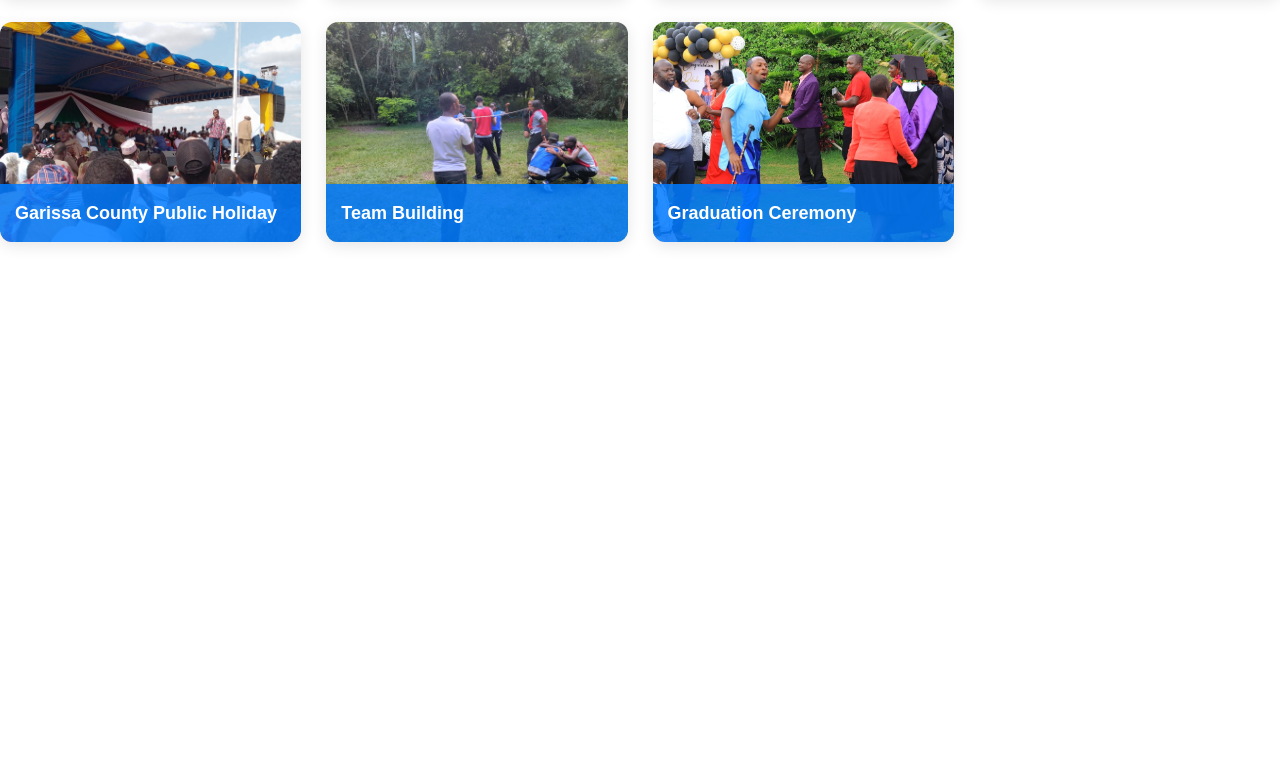
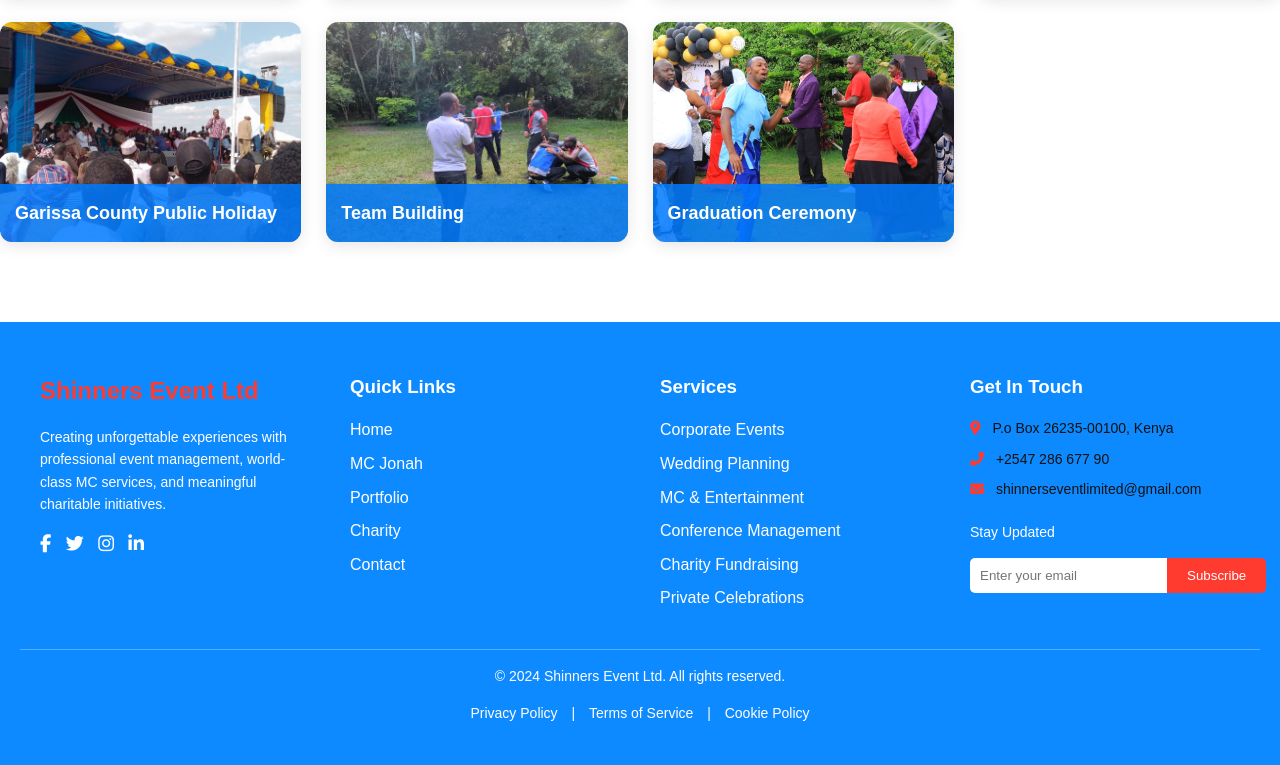
Before and after one commit to KakaDev254/shinnersltd, a plain HTML site: page portfolio.html in a window 1280 px wide. Shown: the part 531-1296 px from the top of the page. Before the commit the page ends 853 px from the top, so only its background shows below. Drawn offline with Linux system fonts and the light colour scheme.

Commit message:
updated emcee page

```diff
--- a/portfolio.html
+++ b/portfolio.html
@@ -27,7 +27,7 @@
       <!-- Desktop Nav -->
       <nav class="desktop-nav">
         <ul>
-          <li><a href="#">Home</a></li>
+          <li><a href="index.html">Home</a></li>
           <li><a href="mc-jonah.html">MC Jonah</a></li>
           <li><a href="portfolio.html" class="active">Portfolio</a></li>
           <li><a href="charity.html">Charity</a></li>
@@ -51,7 +51,7 @@
         <div class="close-btn" id="close-btn">✖</div>
       </div>
       <ul>
-        <li><a href="#">Home</a></li>
+        <li><a href="index.html">Home</a></li>
         <li><a href="mc-jonah.html">MC Jonah</a></li>
         <li><a href="portfolio.html" class="active">Portfolio</a></li>
         <li><a href="charity.html">Charity</a></li>
@@ -93,6 +93,80 @@
         </div>
       </div>
     </section>
+    <footer class="footer">
+      <div class="footer-container">
+        <!-- Company Info -->
+        <div>
+          <h2>Shinners Event Ltd</h2>
+          <p>
+            Creating unforgettable experiences with professional event
+            management, world-class MC services, and meaningful charitable
+            initiatives.
+          </p>
+          <div class="social-icons">
+            <a href="#"><i class="fab fa-facebook-f"></i></a>
+            <a href="#"><i class="fab fa-twitter"></i></a>
+            <a href="#"><i class="fab fa-instagram"></i></a>
+            <a href="#"><i class="fab fa-linkedin-in"></i></a>
+          </div>
+        </div>
+
+        <!-- Quick Links -->
+        <div>
+          <h3>Quick Links</h3>
+          <ul class="footer-links">
+            <li><a href="index.html">Home</a></li>
+            <li><a href="mc-jonah.html">MC Jonah</a></li>
+            <li><a href="portfolio.html">Portfolio</a></li>
+            <li><a href="charity.html">Charity</a></li>
+            <li><a href="#contact">Contact</a></li>
+          </ul>
+        </div>
+
+        <!-- Services -->
+        <div>
+          <h3>Services</h3>
+          <ul class="footer-links">
+            <li><a href="#">Corporate Events</a></li>
+            <li><a href="#">Wedding Planning</a></li>
+            <li><a href="#">MC & Entertainment</a></li>
+            <li><a href="#">Conference Management</a></li>
+            <li><a href="#">Charity Fundraising</a></li>
+            <li><a href="#">Private Celebrations</a></li>
+          </ul>
+        </div>
+
+        <!-- Contact -->
+        <div>
+          <h3>Get In Touch</h3>
+          <div class="contact-info">
+            <p>
+              <i class="fas fa-map-marker-alt"></i> P.o Box 26235-00100, Kenya
+            </p>
+            <p><i class="fas fa-phone-alt"></i> +2547 286 677 90</p>
+            <p>
+              <i class="fas fa-envelope"></i> shinnerseventlimited@gmail.com
+            </p>
+          </div>
+          <div>
+            <p>Stay Updated</p>
+            <div class="newsletter">
+              <input type="email" placeholder="Enter your email" />
+              <button>Subscribe</button>
+            </div>
+          </div>
+        </div>
+      </div>
+
+      <!-- Footer Bottom -->
+      <div class="footer-bottom">
+        <p>© 2024 Shinners Event Ltd. All rights reserved.</p>
+        <p>
+          <a href="#">Privacy Policy</a> | <a href="#">Terms of Service</a> |
+          <a href="#">Cookie Policy</a>
+        </p>
+      </div>
+    </footer>
 
     <script src="portfolio.js"></script>
     <script src="script.js"></script>
```
Also changed, not shown: mc-jonah.html (+11 -10 lines).
